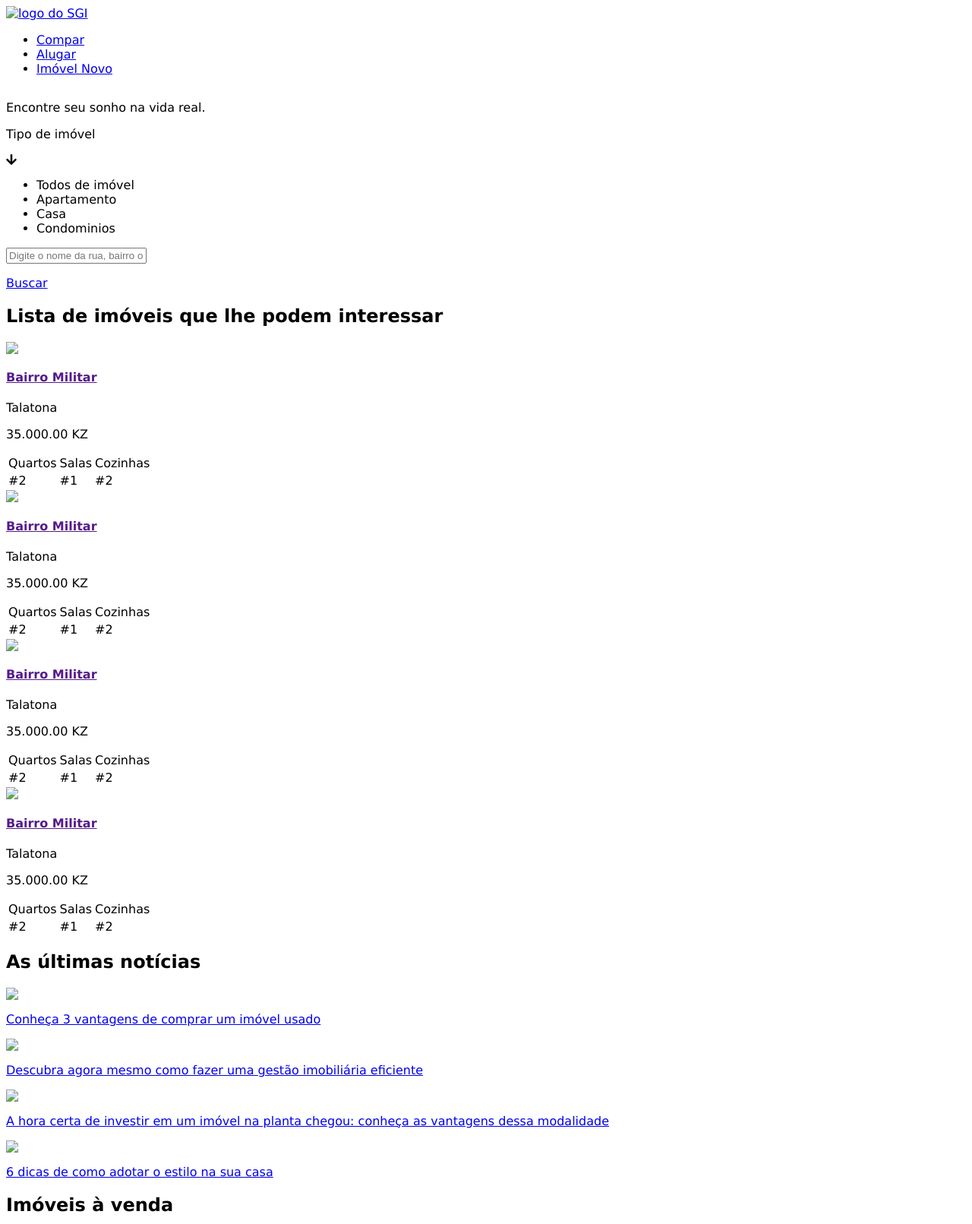
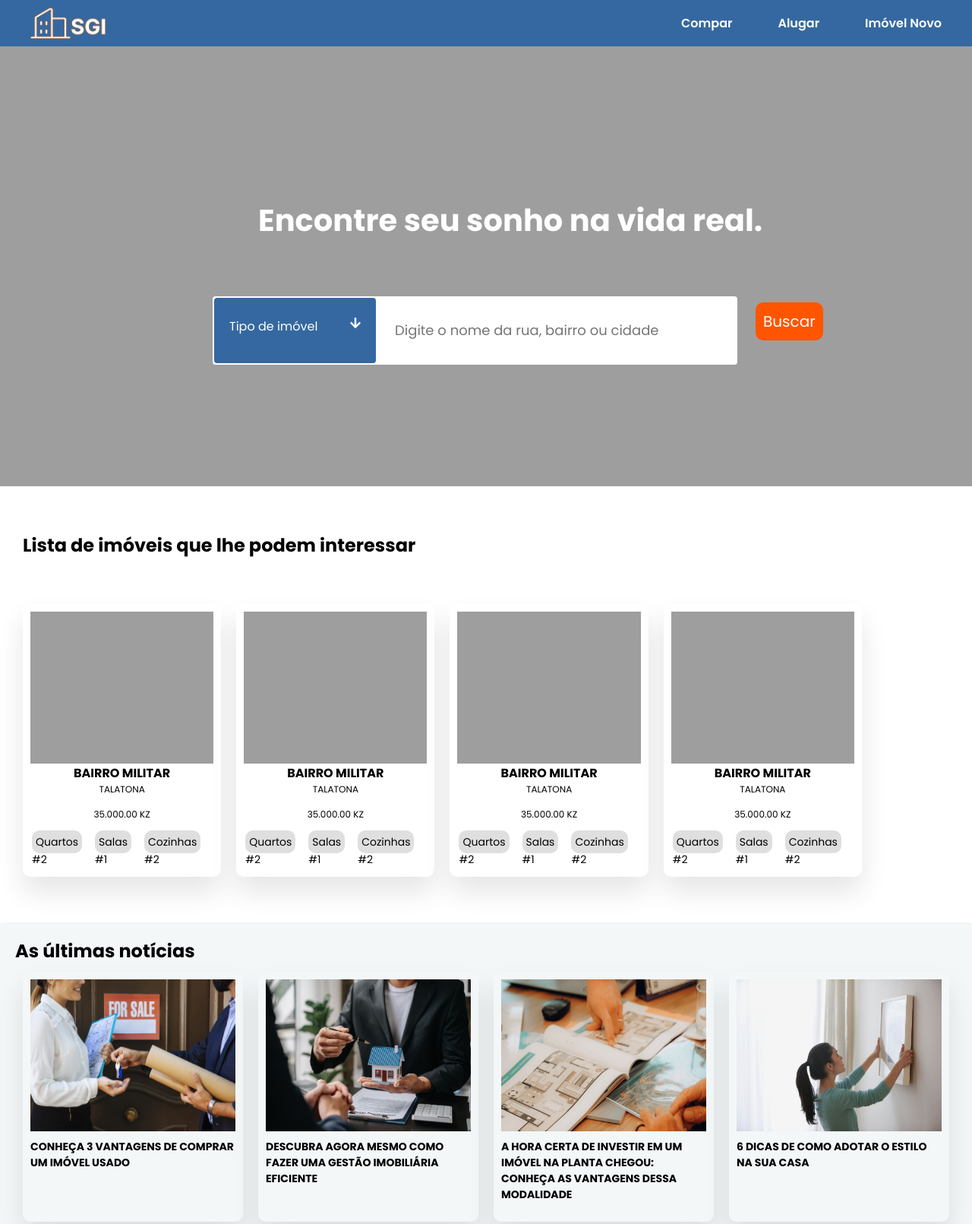
Before and after one commit to AndreYanga/NovaCasa, a website: page index.html in a window 1280 px wide. Shown: the top 1611 px of the page at 76% size. Drawn offline with Linux system fonts and the light colour scheme; the site is published under a folder, as on GitHub Pages, so addresses that start at the root find nothing.

Commit message:
primeiro commit 1.1

```diff
--- a/index.html
+++ b/index.html
@@ -3,7 +3,7 @@
     <head>
       <meta charset="UTF-8" />
       <title>Casa eficiente </title>
-      <link rel="stylesheet" href="/assets/css/style.css" />
+      <link rel="stylesheet" href="assets/css/style.css" />
       <!-- Font Awesome Cdn Link -->
       <link rel="stylesheet" href="https://cdnjs.cloudflare.com/ajax/libs/font-awesome/5.15.4/css/all.min.css"/>
     </head>
@@ -12,7 +12,7 @@
         <header>
             <nav class="navegation">
               <a href="#"><img
-                  src="/assets/img/logo.png"
+                  src="assets/img/logo.png"
                   alt="logo do SGI"
                   class="logo"
               /></a>
@@ -24,7 +24,7 @@
             </nav>
           </header>
           <section class="site1">
-              <img src="/assets/img/site1.jpg" alt="">
+              <img src="assets/img/site1.jpg" alt="">
               <div class="letra1">
                 <p>Encontre seu sonho na vida real.</p>
             </div>
@@ -57,7 +57,7 @@
             <div class="users">
               <div class="card">
                 <a href="cadaCasa.html">
-                  <img src="/assets/img/site1.jpg">
+                  <img src="assets/img/site1.jpg">
                 </a>
                 <a href=""><h4>Bairro Militar </h4></a>
                 <p>Talatona </p>
@@ -82,7 +82,7 @@
 
               <div class="card">
                 <a href="cadaCasa.html">
-                  <img src="/assets/img/site1.jpg">
+                  <img src="assets/img/site1.jpg">
                 </a>
                 <a href=""><h4>Bairro Militar </h4></a>
                 <p>Talatona </p>
@@ -107,7 +107,7 @@
 
               <div class="card">
                 <a href="cadaCasa.html">
-                  <img src="/assets/img/site1.jpg">
+                  <img src="assets/img/site1.jpg">
                 </a>
                 <a href=""><h4>Bairro Militar </h4></a>
                 <p>Talatona </p>
@@ -132,7 +132,7 @@
 
               <div class="card">
                 <a href="cadaCasa.html">
-                  <img src="/assets/img/site1.jpg">
+                  <img src="assets/img/site1.jpg">
                 </a>
                 <a href=""><h4>Bairro Militar </h4></a>
                 <p>Talatona </p>
@@ -168,7 +168,7 @@
             </div>
             <div class="users_1">
                 <div class="card_1">
-                  <img src="/assets/img/usado.jpg">
+                  <img src="assets/img/usado.jpg">
 
                  <a href="https://construtorahforte.com.br/imovel
                  -novo-ou-usado-conheca-as-vantagens-de-comprar-um-imovel-novo/">
@@ -177,14 +177,14 @@
 
                 </div>
                 <div class="card_1">
-                  <img src="/assets/img/gestao.jpg">
+                  <img src="assets/img/gestao.jpg">
 
                   <a href="https://www.cobrefacil.com.br/blog
                   /controle-financeiro-imobiliaria"><p>Descubra agora mesmo como fazer uma gestão imobiliária eficiente </p></a>
 
                 </div>
                 <div class="card_1">
-                  <img src="/assets/img/investir.png">
+                  <img src="assets/img/investir.png">
 
                   <a href="https://emplavi.com.br/blog/a-hora-certa-de-investir-em-u
                   m-imovel-na-planta-chegou-conheca-as-vantagens-dessa-modalidade-2/">
@@ -194,7 +194,7 @@
 
                 </div>
                 <div class="card_1">
-                  <img src="/assets/img/Decoracao.jpeg">
+                  <img src="assets/img/Decoracao.jpeg">
 
                  <a href="https://blog.bild.com.br/decoracao-moderna-6-dicas/">
                    <p>6 dicas de como adotar o estilo na sua casa </p> </a>
@@ -240,7 +240,7 @@
 
             <div>
                 <a href="#"><img
-                    src="/assets/img/logo.png"
+                    src="assets/img/logo.png"
                     alt="logo do SGI"
                     class="logo"
                 /></a>
@@ -284,32 +284,6 @@
                   </div>
               </section>
 
-    <script>
-        let select = document.getElementById("select");
-        let list = document.getElementById("list");
-
-        let selectText = document.getElementById("selectText");
-        let options = document.getElementsByClassName("options");
-
-
-
-
-        select.onclick = function(){
-            list.classList.toggle("open");
-        }
-
-        for(options of options){
-            options.onclick = function(){
-                selectText.innerHTML = this.innerHTML;
-
-            }
-        }
-
-    </script>
-   <script src="https://www.gstatic.com/firebasejs/8.10.1/firebase-app.js"></script>
-   <script src="https://www.gstatic.com/firebasejs/8.10.1/firebase-database.js"></script>
-   <script src="https://www.gstatic.com/firebasejs/8.10.1/firebase-auth.js"></script>
-   <script src="index.js"></script>
     </body>
     </html>
 </span>
```
